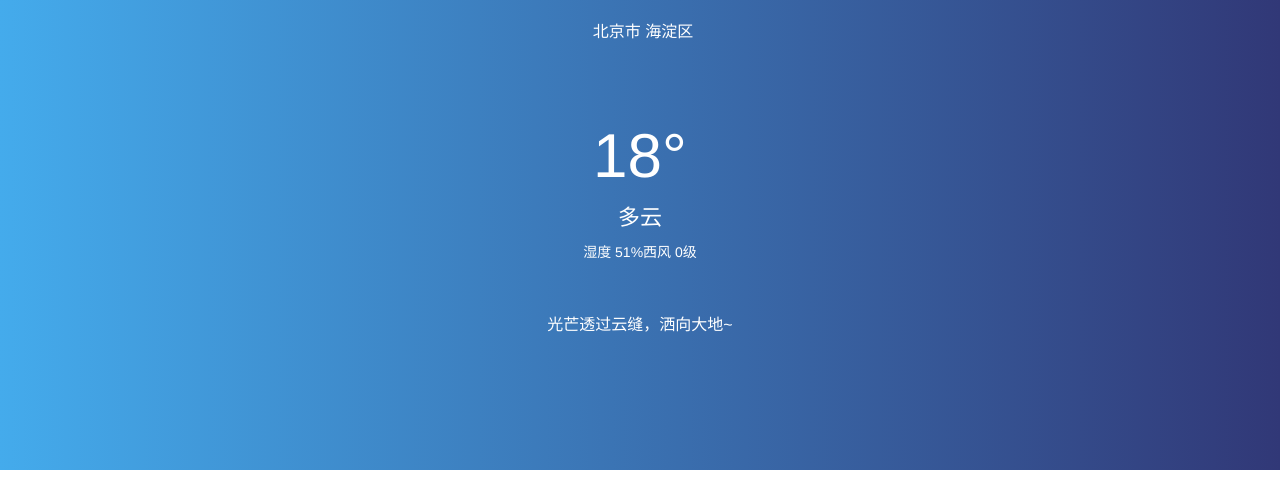
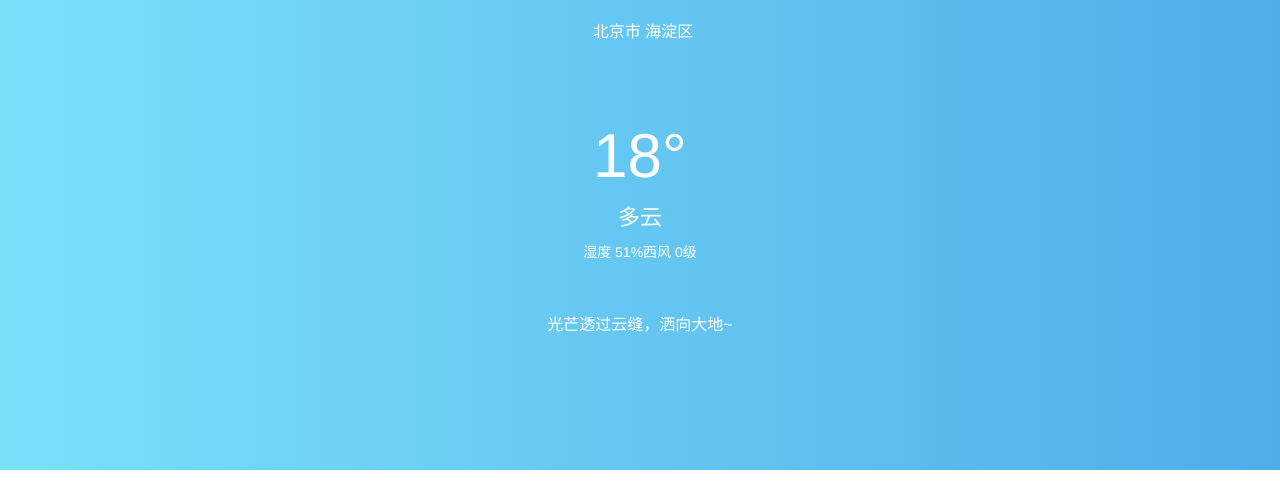
Before and after one commit to lomirus/tencent-weather, a React app: page / in a window 1280 px wide. Shown: the top 494 px of the page. Built offline with nearby package versions, Linux system fonts and the light colour scheme.

Commit message:
feat: new background of header in daytime

```diff
--- a/src/components/Header.tsx
+++ b/src/components/Header.tsx
@@ -24,7 +24,10 @@ type PropsType = {
 
 const Header = ({ location, temperature, weather, details, tip }: PropsType) => {
     const [state, dispatch] = useContext(Context);
-    return <div style={styles.main}>
+    return <div style={{
+        ...styles.main,
+        background: state.isDay ? "linear-gradient(-90deg,#50ade8,#7ae0fa)" : "linear-gradient(-90deg,#313877,#44abec)"
+    }}>
         <div style={{
             margin: "18px 0 0 6px"
         }}>{location}</div>
--- a/src/store/reducer.tsx
+++ b/src/store/reducer.tsx
@@ -1,8 +1,12 @@
 import { ReducerState, ReducerAction } from './types'
 
-const initialState: ReducerState = {
-
-}
+const initialState: ReducerState = (() => {
+    const now = new Date();
+    const nowHour = now.getHours();
+    return {
+        isDay: nowHour < 19 && nowHour > 5,
+    }
+})()
 
 const reducer = (state: ReducerState, action: ReducerAction): ReducerState => {
     switch (action.type) {
--- a/src/store/types.tsx
+++ b/src/store/types.tsx
@@ -1,5 +1,5 @@
 type ReducerState = {
-
+    isDay: boolean,
 }
 
 type ReducerAction = {
```
